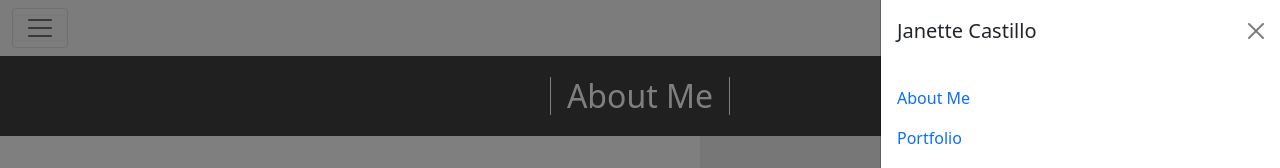
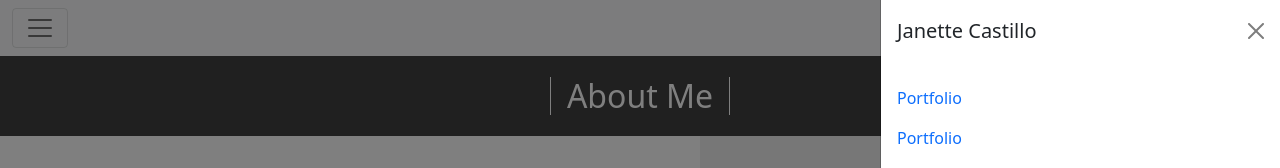
Before and after one commit to jcastillo9/react-portfolio, a React (Create React App) app: page / in a window 1280 px wide. Both pictures are taken after a click on the button 40 px from the left and 28 px from the top of the page. Shown: the top 168 px of the page. Built offline with nearby package versions, Linux system fonts and the light colour scheme.

Commit message:
added linkcontainer tag to about nav link

```diff
--- a/src/components/nav/Nav.js
+++ b/src/components/nav/Nav.js
@@ -1,6 +1,6 @@
 import { Container, Nav, Navbar } from 'react-bootstrap';
 import Offcanvas from 'react-bootstrap/Offcanvas'
-import {LinkContainer} from 'react-router-bootstrap'
+import { LinkContainer } from 'react-router-bootstrap'
 
 export default function NavLinks() {
     return (
@@ -19,7 +19,7 @@ export default function NavLinks() {
                     </Offcanvas.Header>
                     <Offcanvas.Body>
                         <Nav className="justify-content-end flex-grow-1 pe-3">
-                            <Nav.Link href="/">About Me</Nav.Link>
+                            <LinkContainer to="/about"><Nav.Link>Portfolio</Nav.Link></LinkContainer>
                             <LinkContainer to="/portfolio"><Nav.Link>Portfolio</Nav.Link></LinkContainer>
                             <LinkContainer to="/contact"><Nav.Link>Contact</Nav.Link></LinkContainer>
                             <LinkContainer to="/resume"><Nav.Link>Resume</Nav.Link></LinkContainer>
--- a/src/index.js
+++ b/src/index.js
@@ -2,7 +2,7 @@ import React from 'react';
 import ReactDOM from 'react-dom';
 import './index.css';
 import App from './App';
-import { HashRouter} from 'react-router-dom'
+import { HashRouter } from 'react-router-dom'
 import './style.css';
 import 'bootstrap/dist/css/bootstrap.min.css';
 
```
Also changed, not shown: package.json (line endings or trailing spaces).
